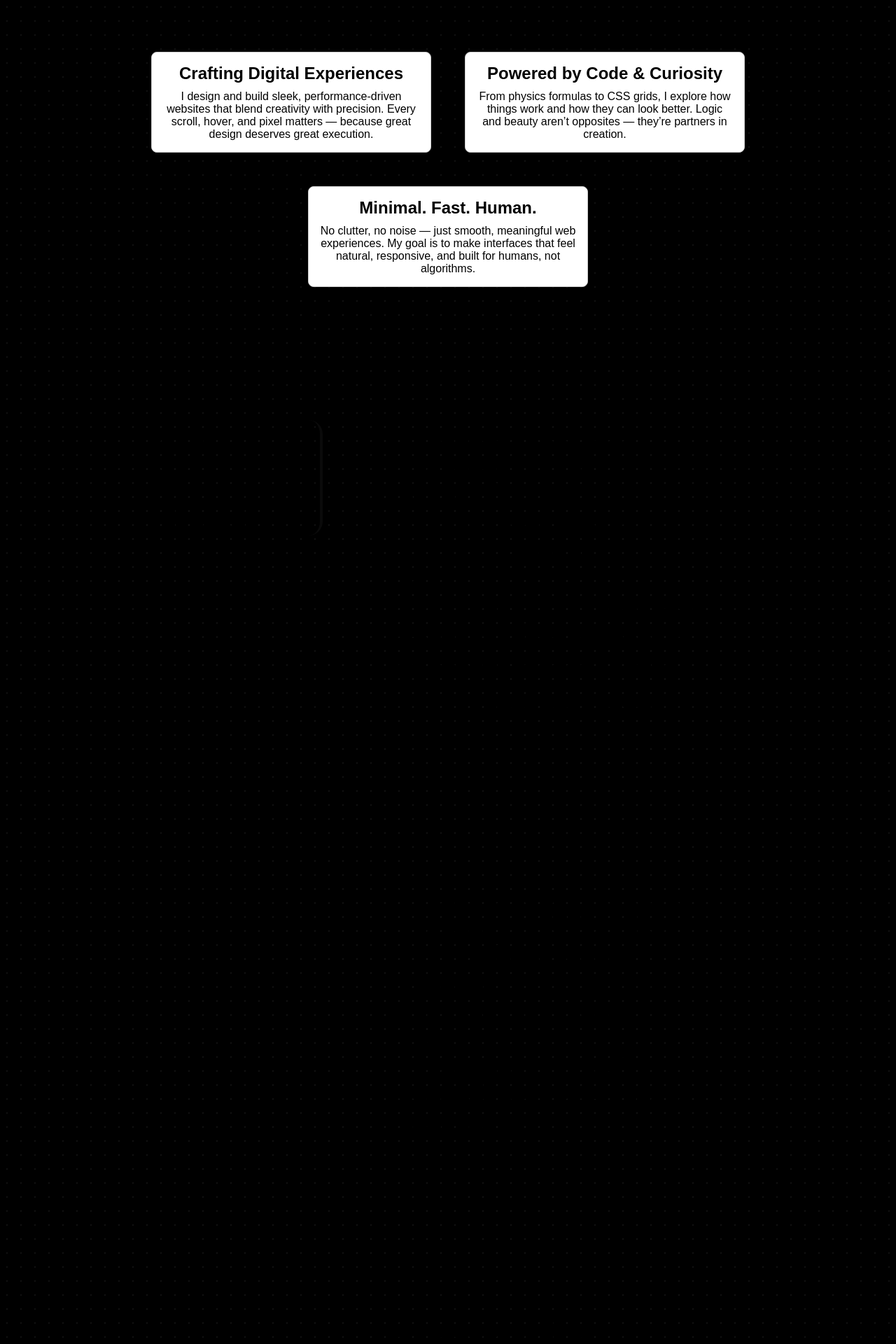
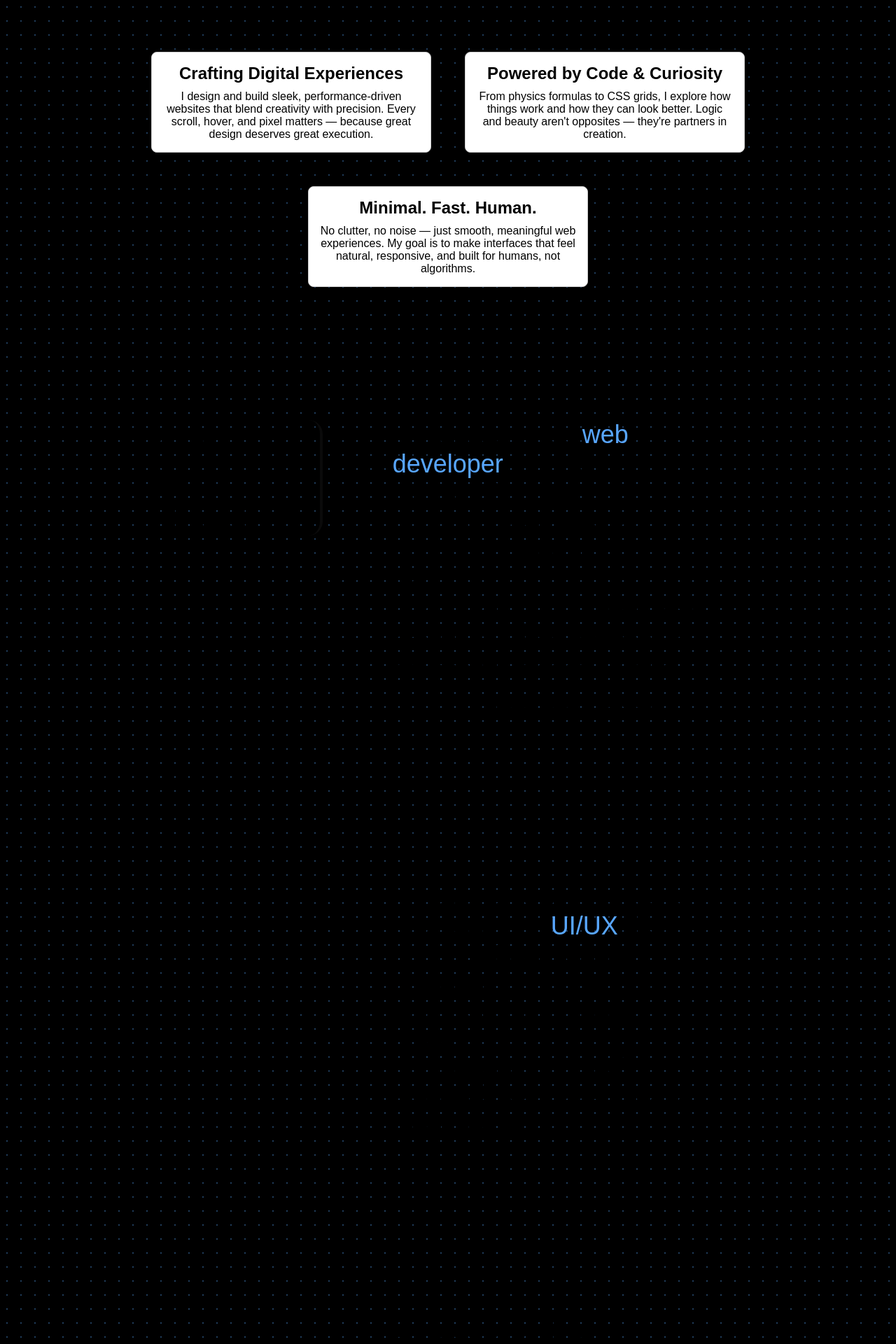
Before and after one commit to Johnson-Berisha/lenis-website, a Next.js app: page / in a window 1280 px wide. Shown: the part 1000-2920 px from the top of the page at 70% size. Built offline with nearby package versions, Linux system fonts and the light colour scheme; a web font is replaced by a local one.

Commit message:
Meda - Adem Jashari

```diff
--- a/src/app/globals.css
+++ b/src/app/globals.css
@@ -3,6 +3,7 @@
 :root {
   --background: #ffffff;
   --foreground: #171717;
+  --accent: #58a6ff;
 }
 
 @media (prefers-color-scheme: dark) {
@@ -44,6 +45,10 @@ a {
   text-decoration: none;
 }
 
+.accent {
+  color: var(--accent);
+}
+
 @media (prefers-color-scheme: dark) {
   html {
     color-scheme: dark;
@@ -60,7 +65,7 @@ a {
   width: 100%;
   position: relative;
   transition: background 0.3s;
-  background-image: radial-gradient(#33333356 1px, transparent 1px);
+  background-image: radial-gradient(#58a6ff5d 1px, transparent 1px);
 background-size: 20px 20px;
 
 }
--- a/src/app/page.js
+++ b/src/app/page.js
@@ -82,7 +82,7 @@ export default function Page() {
       </div>
 
       <section className="about">
-        <h1 className={`title ${showTitle ? "show-title" : "hide-title"}`}>
+        <h1 className={`accent title ${showTitle ? "show-title" : "hide-title"}`}>
           Gjonson Berisha
         </h1>
         <div className="cards">
@@ -98,8 +98,8 @@ export default function Page() {
             <h1>Powered by Code & Curiosity</h1>
             <p>
               From physics formulas to CSS grids, I explore how things work and
-              how they can look better. Logic and beauty aren’t opposites —
-              they’re partners in creation.
+              how they can look better. Logic and beauty aren't opposites —
+              they're partners in creation.
             </p>
           </div>
           <div className="card">
@@ -126,22 +126,22 @@ export default function Page() {
                 <div className="vertical__item">
 
                   <p>
-                    I'm a passionate web developer from Klina, Kosovo, focused on creating clean, fast, and meaningful digital experiences. I love transforming ideas into real products—from concept to polished interface—using modern web technologies.
+                    I'm a passionate <span className="accent">web developer</span> from Klina, Kosovo, focused on creating clean, fast, and meaningful digital experiences. I love transforming ideas into real products—from concept to polished interface—using modern web technologies.
                   </p>
                 </div>
                 <div className="vertical__item">
 
-                  <p>My strengths are front-end development, UI/UX design, and building responsive layouts with precision. I enjoy solving complex problems and turning them into simple, intuitive solutions that users love to interact with.
+                  <p>My strengths are front-end development, <span className="accent">UI/UX</span> design, and building responsive layouts with precision. I enjoy solving complex problems and turning them into simple, intuitive solutions that users love to interact with.
                   </p>
                 </div>
                 <div className="vertical__item">
 
-                  <p>Outside of coding, I'm deeply interested in physics, technology, and football. I believe creativity grows when you explore different passions, and I bring that energy into every project I build.
+                  <p>Outside of coding, I'm deeply interested in physics, technology, and <span className="accent">football</span>. I believe creativity grows when you explore different passions, and I bring that energy into every project I build.
                   </p>
                 </div>
                 <div className="vertical__item">
 
-                  <p>I'm constantly learning, improving, and pushing myself further. My goal is to build products that stand out through quality, simplicity, and attention to detail—projects that make an impact and leave a mark online.
+                  <p>I'm constantly learning, improving, and pushing myself further. My goal is to build products that stand out through quality, simplicity, and <span className="accent">attention</span> to detail—projects that make an impact and leave a mark online.
                   </p>
                 </div>
               </div>
```
